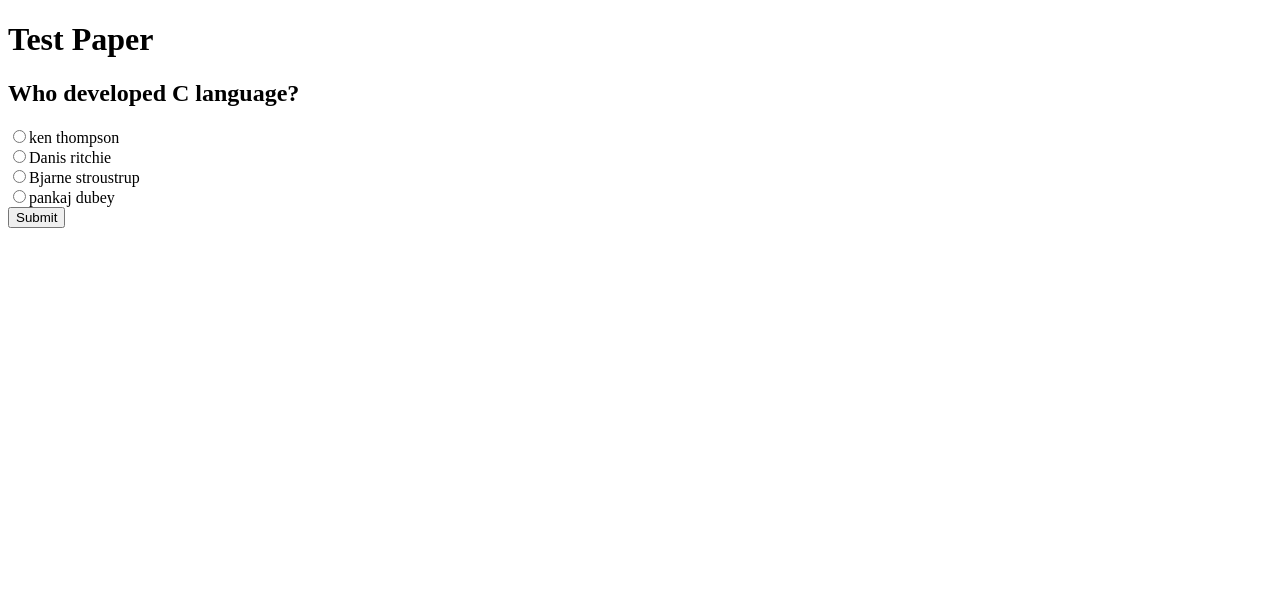
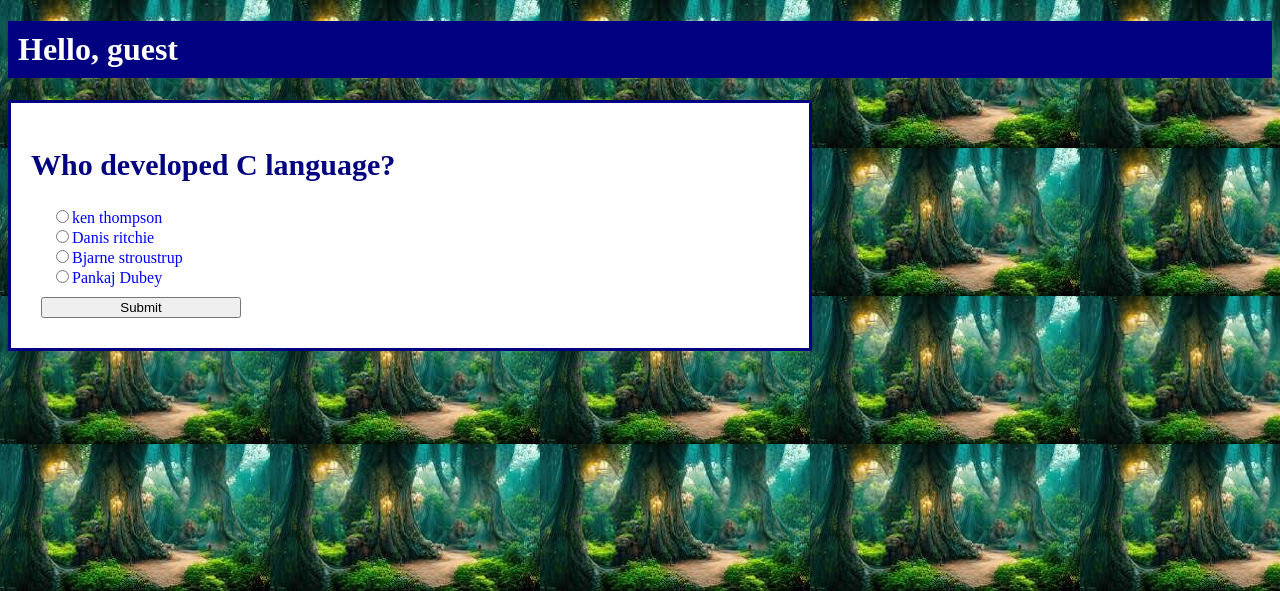
Before and after one commit to PANKAJDUBEY2002/Django_project, a Django app: page /exam/test in a window 1280 px wide. Shown: the top 591 px of the page. Run offline with Django 5.2, Linux system fonts and the light colour scheme.

Commit message:
add css code in teststyle.css placed in static folder

```diff
--- /dev/null
+++ b/static/css/teststyle.css
@@ -0,0 +1,32 @@
+body{
+  background-image: url(../images/forest.jpg);
+  margin 0 0 80px 80 px;
+}
+.heading{
+  color:white;
+  background-color: navy;
+  width: 100%;
+}
+.heading h1{
+  padding: 10px;
+}
+.questionblock{
+  background-color: white;
+  border-style: solid;
+  border-color: navy;
+  width: 60%;
+  padding: 20px;
+}
+.que{
+  font-size: 20px;
+  color: navy;
+  font-weight: bold;
+}
+.options{
+  color: blue;
+  margin-left: 20px;
+}
+.submit input{
+  width:200px;
+  margin: 10px;
+}
--- a/templates/exam/test.html
+++ b/templates/exam/test.html
@@ -1,18 +1,38 @@
 <!DOCTYPE html>
+{% load static %}
 <html lang="en" dir="ltr">
   <head>
     <meta charset="utf-8">
     <title>Test Page</title>
+    <link rel="stylesheet" href="{%static 'css/teststyle.css' %}">
   </head>
   <body>
-    <h1>Test Paper</h1>
-    <div>
-      <h2>Who developed C language?</h2>
-      <input type="radio" name="answer">ken thompson<br/>
-      <input type="radio" name="answer">Danis ritchie<br/>
-      <input type="radio" name="answer">Bjarne stroustrup<br/>
-      <input type="radio" name="answer">pankaj dubey<br/>
+    <div class="heading">
+      <h1>Hello, guest</h1>
     </div>
-   <input type="submit">
+
+    <div class="questionblock">
+      <div class="que">
+        <h2>Who developed C language?</h2>
+
+      </div>
+      <div class="options">
+        <input type="radio" name="answer"><span>ken thompson</span>
+      </div>
+      <div class="options">
+        <input type="radio" name="answer"><span>Danis ritchie</span>
+      </div>
+      <div class="options">
+        <input type="radio" name="answer"><span>Bjarne stroustrup</span>
+      </div>
+      <div class="options">
+        <input type="radio" name="answer"><span>Pankaj Dubey<span/>
+      </div>
+
+
+    <div class="submit">
+      <input type="submit">
+    </div>
+     </div>
   </body>
 </html>
```
Also changed, not shown: static/images/forest.jpg (added).
